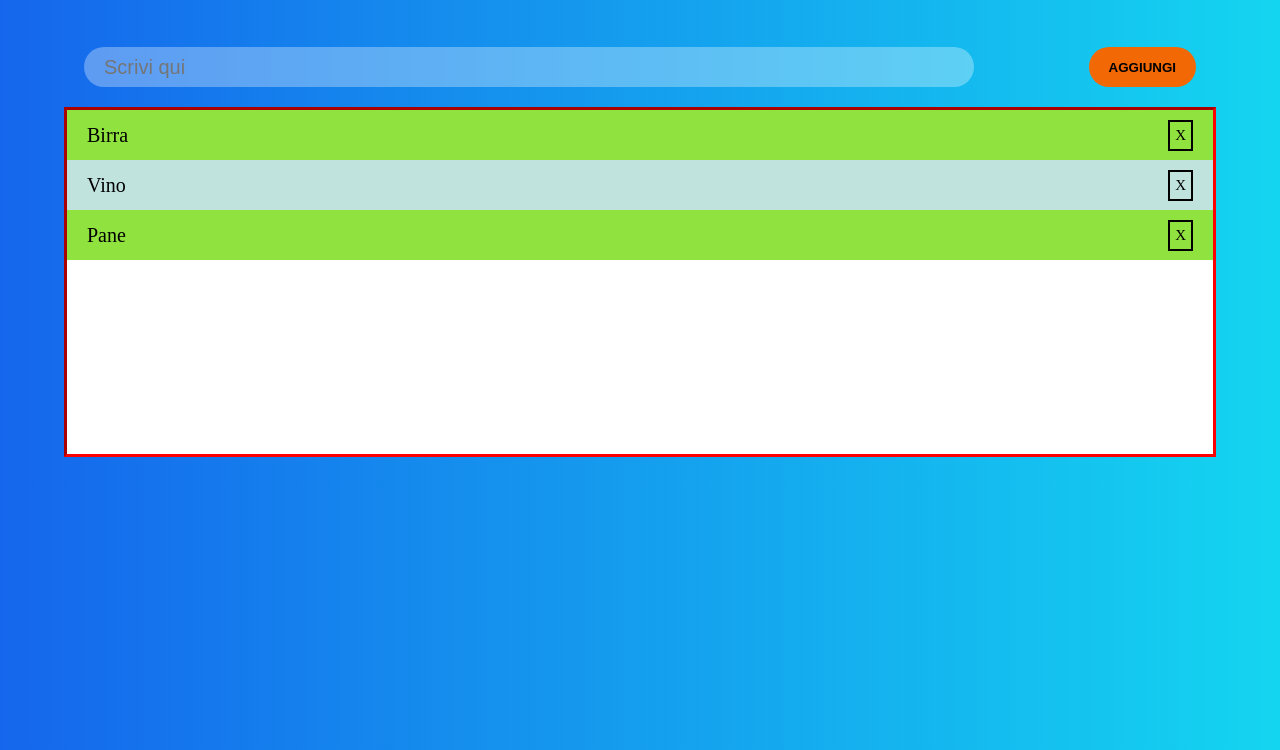
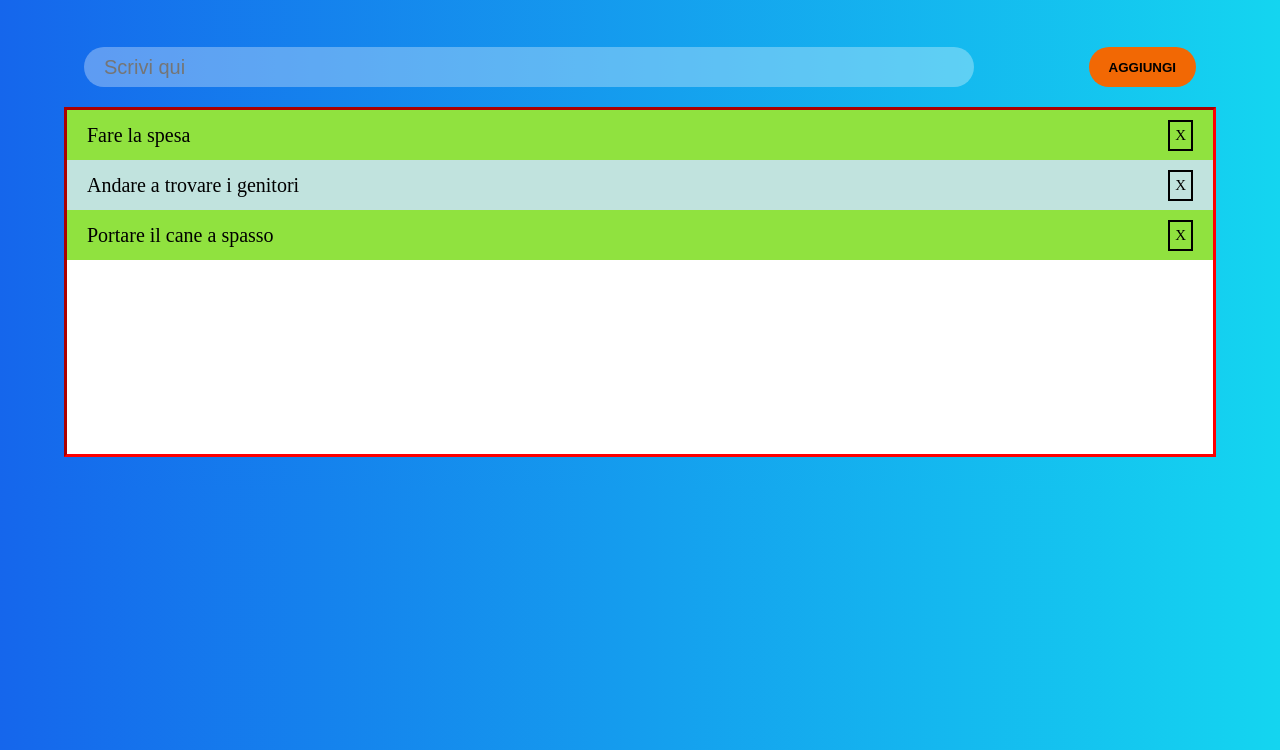
Before and after one commit to StefanoF707/vue-todolist, a plain HTML site: page index.html in a window 1280 px wide. Shown: the part 50-800 px from the top of the page. Drawn offline with nearby package versions, Linux system fonts and the light colour scheme.

Commit message:
migliorie

```diff
--- a/index.html
+++ b/index.html
@@ -14,7 +14,7 @@
         <div id="root">
             <div class="container">
                 <div class="container-top">
-                    <input type="text" id="user-input" v-model="todoInputValue" v-on:keyup.enter="addNewItem(todoArray)" placeholder="Scrivi qui">
+                    <input type="text" id="user-input" v-model="todoInputValue" @keyup.enter="addNewItem(todoArray)" placeholder="Scrivi qui">
 
                     <button type="button" id="confirm_btn" name="button" @click="addNewItem(todoArray)">Aggiungi</button>
                 </div>
@@ -22,7 +22,7 @@
                 <div class="container-bottom">
                     <ul id="to-do">
                         <li v-for="(todo, index) in todoArray">
-                            {{ todoArray[index] }}
+                            {{ todo }}
                             <span class="delete" @click="deleteItem(index)">X</span>
                         </li>
                     </ul>
--- a/js/script.js
+++ b/js/script.js
@@ -2,9 +2,9 @@ let app = new Vue ({
     el: "#root",
     data: {
         todoArray: [
-            "Birra",
-            "Vino",
-            "Pane",
+            "Fare la spesa",
+            "Andare a trovare i genitori",
+            "Portare il cane a spasso",
         ],
         todoInputValue: "",
     },
@@ -22,13 +22,3 @@ let app = new Vue ({
         },
     }
 });
-
-
-
-// Esercizio:
-// - creare una lista di cose da fare e mostrarla in pagina con Vue;
-// - aggiungere un campo di input e un pulsante per aggiungere nuove cose da fare alla lista;
-// - cancellare un item dalla lista, al click sulla relativa icona 'X'.
-// Bonus:
-// - Oltre al click sul pulsante, consentire l'inserimento del nuovo item anche premendo il tasto Invio della tastiera, dopo aver scritto il testo nel campo di input.
-// Consiglio del giorno: per alcuni task, potrebbe essere necessario fare delle ricerche e capire come lavorano alcune funzioni o direttive leggendo le documentazioni ufficiali ed analizzando i relativi esempi.
```
